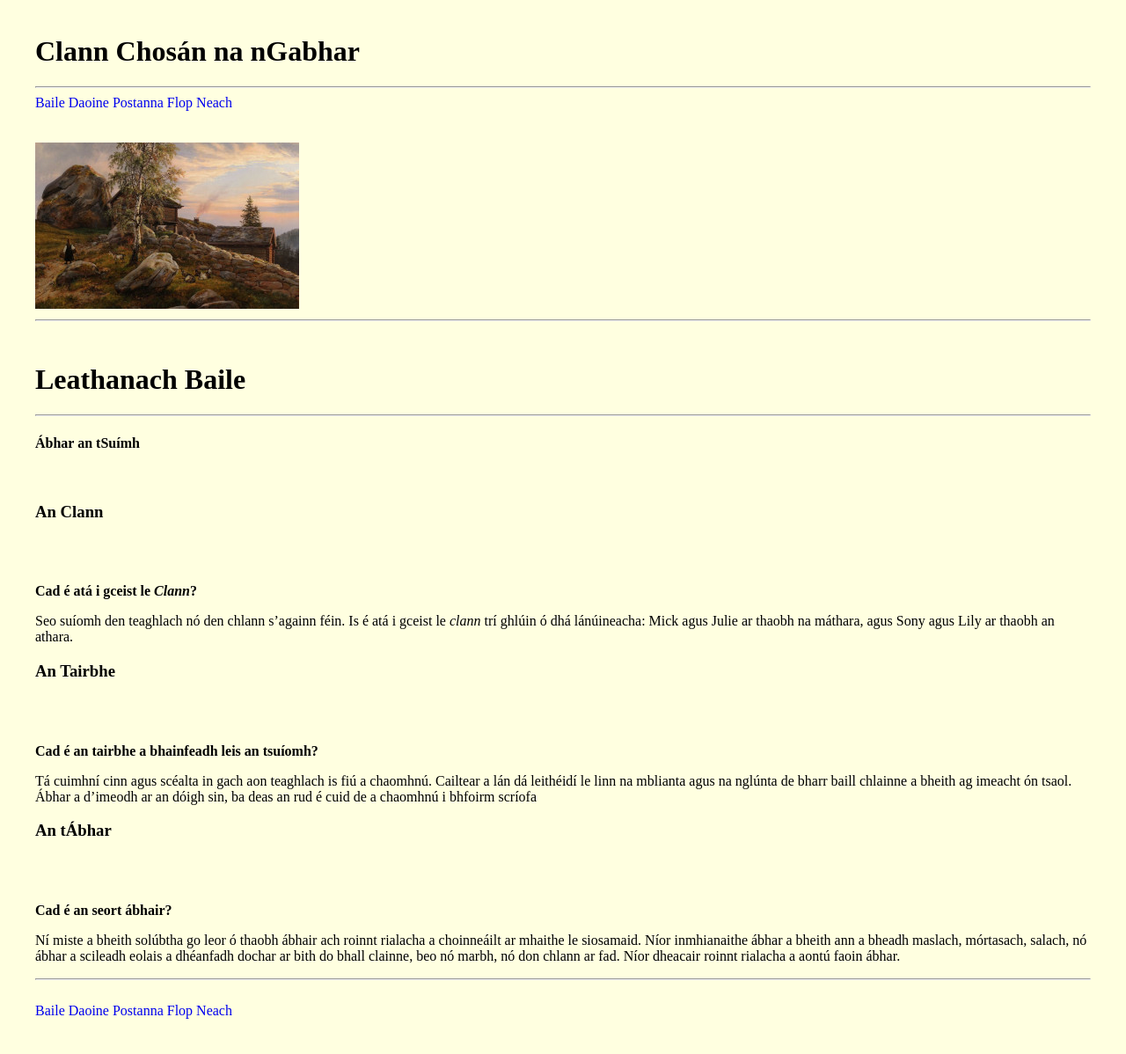
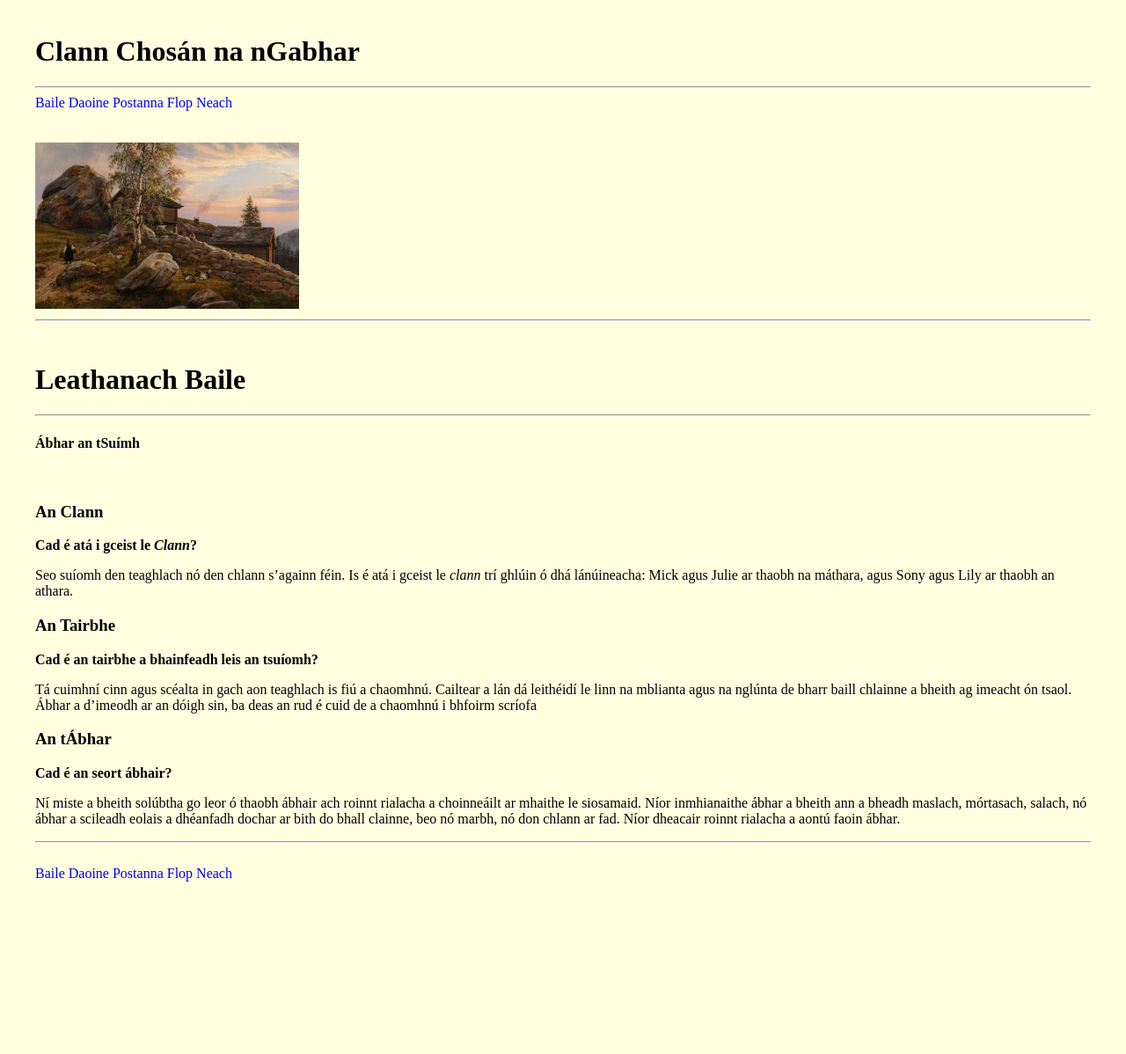
Before and after one commit to pmcu/clann, a Jekyll site: the page built from index.html, in a window 1280 px wide. Shown: the whole page at 88% size. Built offline with Jekyll 4.4.1, drawn with Linux system fonts in a browser that asks for light colours; after the commit the page ends 1042 px from its top, so only the background shows below that.

Commit message:
clann fix

```diff
--- a/index.html
+++ b/index.html
@@ -14,7 +14,7 @@ layout: default
     <h4>Ábhar an tSuímh</h4>
     <br>
     {% for item in site.data.baile %}
-    <h3>{{ item.ceann }}</h3><br><br>
+    <h3>{{ item.ceann }}</h3>
     <strong>{{ item.fceann | markdownify }}</strong>
     <p>{{ item.lucht | markdownify }}</p>
     {% endfor %}
```
